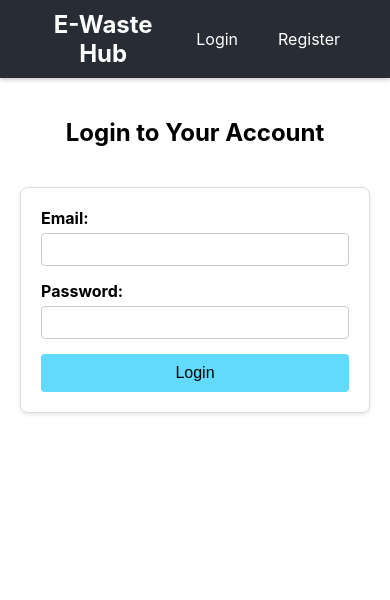
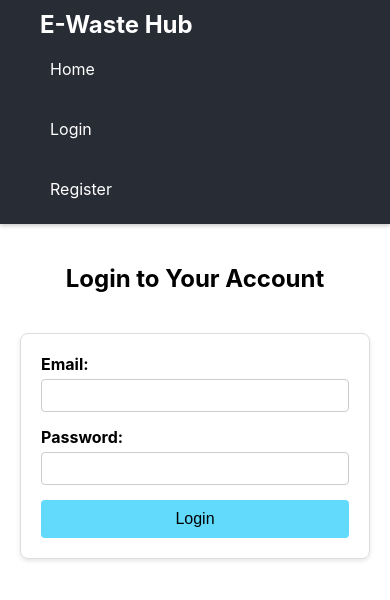
Before and after one commit to vitthalhumbe/e-waste-marketplace, a React (Create React App) app: page /login in a window 390 px wide. Shown: the top 600 px of the page. Built offline with nearby package versions, Linux system fonts and the light colour scheme.

Commit message:
Added functionalities related to displaying the Listing

```diff
--- a/src/components/ListingCard.js
+++ b/src/components/ListingCard.js
@@ -7,6 +7,7 @@ const ListingCard = ({ listing }) => {
       <h3>{listing.title}</h3>
       <p><strong>Device:</strong> {listing.device_type}</p>
       <p><strong>Condition:</strong> {listing.condition}</p>
+      <p><strong>Posted by:</strong> {listing.disposer_id ? listing.disposer_id.username : 'Unknown'}</p>
     </div>
   );
 };
--- a/src/components/Navbar.css
+++ b/src/components/Navbar.css
@@ -43,3 +43,141 @@
 .logout-button:hover {
   background-color: #f44336;
 }
+.nav-user-info {
+  display: flex;
+  align-items: center;
+}
+
+.nav-user-info span {
+  font-weight: bold;
+}
+
+/* --- Responsive Design for Mobile --- */
+/* These styles will only apply if the screen width is 768px or less */
+@media (max-width: 768px) {
+  .navbar {
+    /* Stack the main items (logo and links container) vertically */
+    flex-direction: column;
+    align-items: flex-start; /* Align items to the left */
+  }
+
+  .nav-links {
+    /* Make the links container take up the full width and also stack its contents */
+    width: 100%;
+    flex-direction: column;
+    align-items: flex-start;
+    margin-top: 15px;
+  }
+
+  .nav-links a {
+    margin-left: 0;
+    margin-bottom: 10px;
+  }
+
+  .nav-user-info {
+    width: 100%;
+    margin-top: 10px;
+    padding-top: 10px;
+    border-top: 1px solid #555;
+    flex-direction: column;
+    align-items: flex-start;
+  }
+
+  .logout-button {
+    margin-left: 0;
+    margin-top: 10px;
+  }
+}
+
+.navbar {
+  display: flex;
+  justify-content: space-between;
+  align-items: center;
+  background-color: #282c34;
+  padding: 10px 40px;
+  color: white;
+  box-shadow: 0 2px 4px rgba(0,0,0,0.2);
+}
+
+.nav-logo {
+  font-size: 1.5rem;
+  font-weight: bold;
+  color: white;
+  text-decoration: none;
+}
+
+/* --- UPDATED SECTION --- */
+.nav-links {
+  display: flex;         /* This is the main fix */
+  align-items: center;   /* This vertically aligns everything in the middle */
+  gap: 20px;             /* This adds nice spacing between items */
+}
+
+.nav-links a {
+  color: white;
+  text-decoration: none;
+  font-size: 1rem;
+  padding: 5px 10px;
+  border-radius: 5px;
+  transition: background-color 0.3s;
+}
+/* ------------------------ */
+
+.nav-links a:hover {
+  background-color: #555;
+}
+
+.nav-user-info {
+  display: flex;
+  align-items: center;
+  gap: 15px;
+}
+
+.nav-user-info span {
+  font-weight: bold;
+}
+
+.logout-button {
+  background: none;
+  border: 1px solid white;
+  color: white;
+  padding: 5px 10px;
+  border-radius: 5px;
+  cursor: pointer;
+  font-size: 1rem;
+}
+
+.logout-button:hover {
+  background-color: #f44336;
+}
+
+/* --- Responsive Design for Mobile --- */
+/* (This part remains the same) */
+@media (max-width: 768px) {
+  .navbar {
+    flex-direction: column;
+    align-items: flex-start;
+  }
+  .nav-links {
+    width: 100%;
+    flex-direction: column;
+    align-items: flex-start;
+    margin-top: 15px;
+  }
+  .nav-links a {
+    margin-left: 0;
+    margin-bottom: 10px;
+  }
+  .nav-user-info {
+    width: 100%;
+    margin-top: 10px;
+    padding-top: 10px;
+    border-top: 1px solid #555;
+    flex-direction: column;
+    align-items: flex-start;
+  }
+  .logout-button {
+    margin-left: 0;
+    margin-top: 10px;
+  }
+}
--- a/src/components/Navbar.js
+++ b/src/components/Navbar.js
@@ -1,6 +1,6 @@
 import React from 'react';
 import { Link, useNavigate } from 'react-router-dom';
-import { jwtDecode } from 'jwt-decode'; // Note the import style
+import { jwtDecode } from 'jwt-decode';
 import toast from 'react-hot-toast';
 import './Navbar.css';
 
@@ -11,32 +11,38 @@ const Navbar = () => {
 
   if (token) {
     try {
-      user = jwtDecode(token); // Decode the token to get user info
+      user = jwtDecode(token);
     } catch (e) {
       console.error('Invalid token:', e);
-      localStorage.removeItem('token'); // Clear invalid token
+      localStorage.removeItem('token');
     }
   }
 
   const handleLogout = () => {
     localStorage.removeItem('token');
-    toast.success('You have been logged out.'); // <-- Replace alert
+    toast.success('You have been logged out.');
     navigate('/login');
+    window.location.reload(); // To ensure the navbar state updates
   };
 
   return (
     <nav className="navbar">
       <Link to="/" className="nav-logo">E-Waste Hub</Link>
+
       <div className="nav-links">
+        {/* Home link is now always visible */}
+        <Link to="/">Home</Link>
+
         {user ? (
           // --- Logged-in User View ---
           <>
-            {/* This answers your question about roles! */}
             {user.user_type === 'Disposer' && <Link to="/create">Create Listing</Link>}
-            {user.user_type === 'Collector' && <Link to="/">Browse Listings</Link>}
             {user.user_type === 'Collector' && <Link to="/map">View Map</Link>}
 
-            <button onClick={handleLogout} className="logout-button">Logout</button>
+            <div className="nav-user-info">
+              <span>Welcome, {user.username}</span>
+              <button onClick={handleLogout} className="logout-button">Logout</button>
+            </div>
           </>
         ) : (
           // --- Logged-out User View ---
--- a/src/pages/HomePage.js
+++ b/src/pages/HomePage.js
@@ -1,26 +1,43 @@
 import React, { useState, useEffect } from 'react';
 import { getAllListings } from '../services/api';
 import ListingCard from '../components/ListingCard';
+import { deleteListing } from '../services/api';
+import { jwtDecode } from 'jwt-decode';
+import toast from 'react-hot-toast';
 import '../App.css'; // You can keep this for styling
-
-// The function name is changed from App to HomePage
-function HomePage() {
+const HomePage = () => {
   const [listings, setListings] = useState([]);
-  const [loading, setLoading] = useState(true);
+  const [user, setUser] = useState(null);
 
   useEffect(() => {
+    // Get user from token
+    const token = localStorage.getItem('token');
+    if (token) {
+      setUser(jwtDecode(token));
+    }
+    fetchListings();
+  }, []);
+
   const fetchListings = async () => {
     try {
       const response = await getAllListings();
       setListings(response.data);
     } catch (error) {
       console.error("Failed to fetch listings:", error);
-      } finally {
-        setLoading(false);
     }
   };
-    fetchListings();
-  }, []);
+
+  const handleDelete = async (listingId) => {
+    if (window.confirm('Are you sure you want to delete this listing?')) {
+      try {
+        await deleteListing(listingId);
+        toast.success('Listing deleted!');
+        fetchListings(); // Refresh the list
+      } catch (error) {
+        toast.error('Could not delete listing.');
+      }
+    }
+  };
 
   return (
     // The JSX is the same, but you can remove the outer header if you want
@@ -29,13 +46,18 @@ function HomePage() {
         <h1>E-Waste Marketplace</h1>
       </header>
       <div className="listings-container">
-        {loading ? (
-          <p>Loading listings...</p>
-        ) : (
-          listings.map(listing => (
-            <ListingCard key={listing._id} listing={listing} />
-          ))
+        {listings.map(listing => (
+          <div key={listing._id}>
+            <ListingCard listing={listing} />
+            {/* Show buttons only if the user is logged in and owns the listing */}
+            {user && user.id === listing.disposer_id && (
+              <div>
+                <button>Update</button> {/* We'll add update logic later */}
+                <button onClick={() => handleDelete(listing._id)}>Delete</button>
+              </div>
             )}
+          </div>
+        ))}
       </div>
     </div>
   );
--- a/src/services/api.js
+++ b/src/services/api.js
@@ -1,35 +1,28 @@
 import axios from 'axios';
 
-// The base URL of your backend server
 const API_URL = 'http://localhost:5000/api';
 
-// --- Listing Functions ---
+// Create a new Axios instance
+const api = axios.create({
+  baseURL: API_URL,
+});
 
-// Function to get all listings
-export const getAllListings = () => {
-  return axios.get(`${API_URL}/listings`);
-};
+// Use an interceptor to add the token to every request
+api.interceptors.request.use(config => {
+  const token = localStorage.getItem('token');
+  if (token) {
+    config.headers.Authorization = `Bearer ${token}`;
+  }
+  return config;
+});
 
-// Function to get a single listing by ID
-export const getListingById = (id) => {
-  return axios.get(`${API_URL}/listings/${id}`);
-};
+// --- Public Routes ---
+export const getAllListings = () => api.get('/listings');
+export const getListingById = (id) => api.get(`/listings/${id}`);
+export const registerUser = (userData) => api.post('/users/register', userData);
+export const loginUser = (credentials) => api.post('/users/login', credentials);
 
-// Function to create a new listing
-export const createListing = (listingData) => {
-  // In the future, you'll also send the user's token here
-  return axios.post(`${API_URL}/listings`, listingData);
-};
-
-
-// --- User Authentication Functions (Newly Added) ---
-
-// Function to register a new user
-export const registerUser = (userData) => {
-  return axios.post(`${API_URL}/users/register`, userData);
-};
-
-// Function to log in a user
-export const loginUser = (credentials) => {
-  return axios.post(`${API_URL}/users/login`, credentials);
-};
+// --- Protected Routes ---
+export const createListing = (listingData) => api.post('/listings', listingData);
+export const updateListing = (id, listingData) => api.put(`/listings/${id}`, listingData);
+export const deleteListing = (id) => api.delete(`/listings/${id}`);
```
Lines whose indentation alone changed are shown as unchanged.
